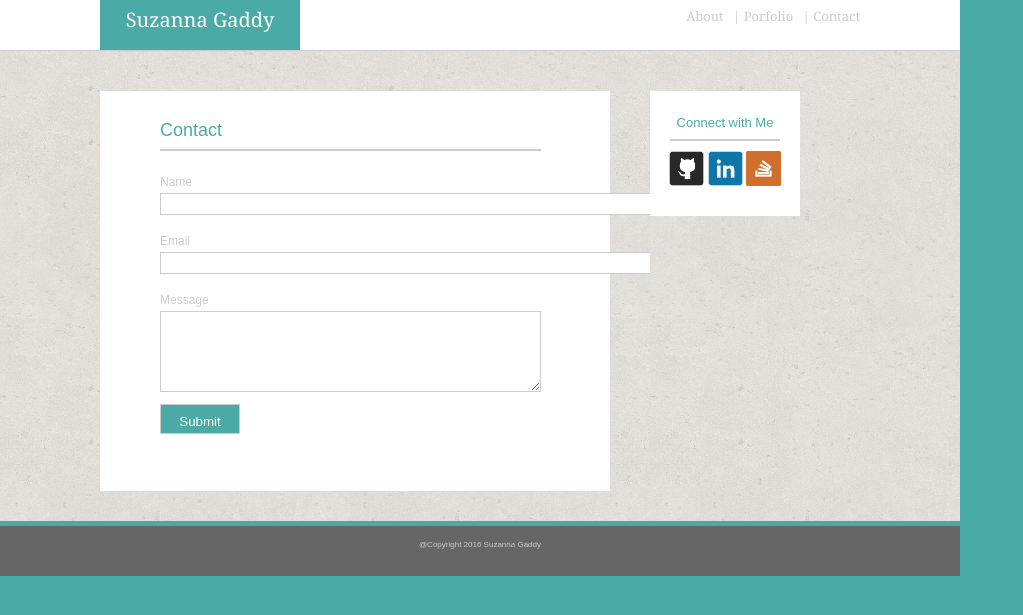
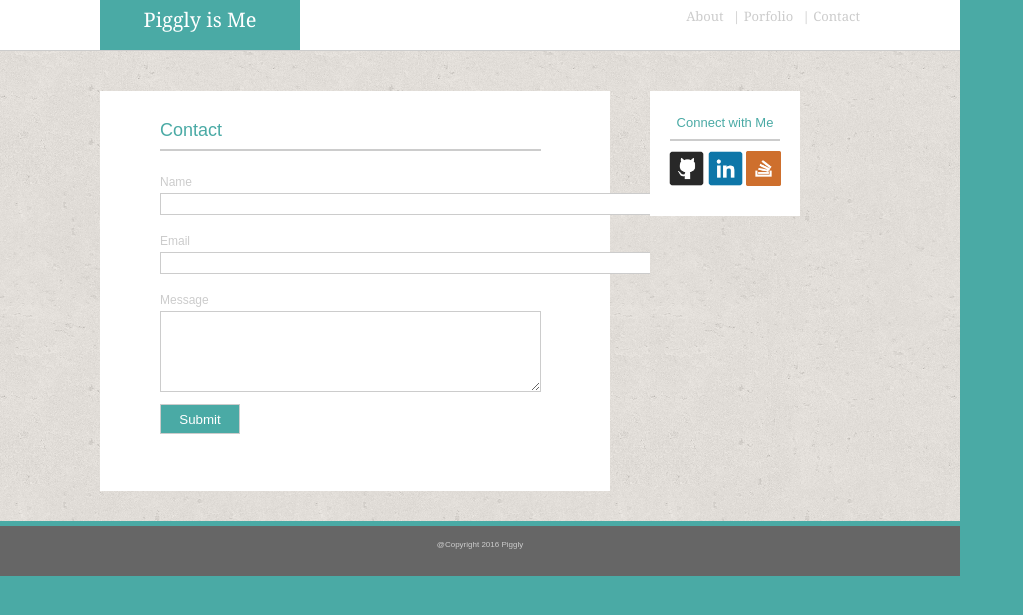
Before and after one commit to sgaddy/Basic-Portfolio, a PHP site: page /contact.html in a window 1280 px wide. Shown: the top 615 px of the page, without its empty margins (0-1023 px from the left). Run offline with PHP 8.4, Linux system fonts and the light colour scheme.

Commit message:
submit homework

```diff
--- a/assets/css/style.css
+++ b/assets/css/style.css
@@ -145,6 +145,7 @@ textarea{
 	text-align: center;
 	color: #ffffff;
 	margin: 10px 0px 0px 30px;
+	padding-bottom: 5px
 }
 .box-set {
   background: #ffffff;
--- a/contact.html
+++ b/contact.html
@@ -7,7 +7,7 @@
 </head>
 <body>
 	<header>
-		<h1>Suzanna Gaddy</h1>
+		<h1>Piggly is Me</h1>
 		<nav>
 			<a href="index.html">About |</a>
 			<a href="portfolio.html">Porfolio  |</a>
@@ -36,6 +36,6 @@
 		<a href="http://stackoverflow.com"><img src="assets/image/stackoverflow-square-social-media-128.png" width="35" height="35"></a>
 		</div>
 	</aside>
-	<footer>@Copyright 2016 Suzanna Gaddy</footer>
+	<footer>@Copyright 2016 Piggly</footer>
 </body>
 </html>
--- a/index.html
+++ b/index.html
@@ -7,7 +7,7 @@
 </head>
 <body>
 	<header>
-		<h1>Suzanna Gaddy</h1>
+		<h1>Piggly is Me</h1>
 		<nav>
 			<a href="index.html">About |</a>
 			<a href="portfolio.html">Porfolio  |</a>
@@ -31,6 +31,6 @@
 		<a href="http://stackoverflow.com"><img src="assets/image/stackoverflow-square-social-media-128.png" width="35" height="35"></a>
 		</div>
 	</aside>
-	<footer>@Copyright 2016 Suzanna Gaddy</footer>
+	<footer>@Copyright 2016 Piggly</footer>
 </body>
 </html>
--- a/portfolio.html
+++ b/portfolio.html
@@ -7,7 +7,7 @@
 </head>
 <body>
 	<header>
-		<h1>Suzanna Gaddy</h1>
+		<h1>Piggly is Me</h1>
 		<nav>
 			<a href="index.html">About |</a>
 			<a href="portfolio.html">Porfolio  |</a>
@@ -39,6 +39,6 @@
 		<a href="http://stackoverflow.com"><img src="assets/image/stackoverflow-square-social-media-128.png" width="35" height="35"></a>
 		</div>
 	</aside>
-	<footer>@Copyright 2016 Suzanna Gaddy</footer>
+	<footer>@Copyright 2016 Piggly</footer>
 </body>
 </html>
```
